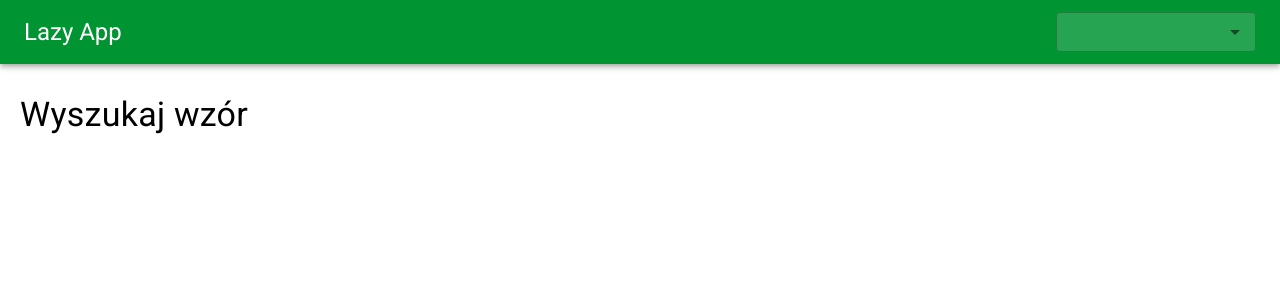
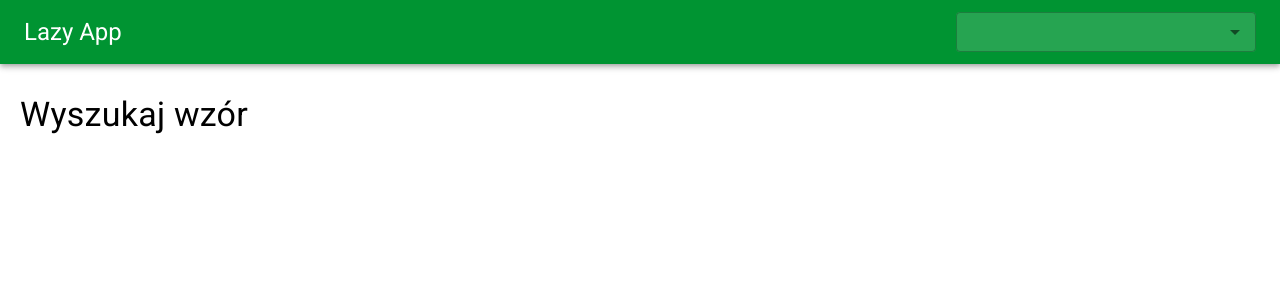
Before and after one commit to AleksanderSkubala/app-for-lazy, a React (Create React App) app: page / in a window 1280 px wide. Shown: the top 300 px of the page. Built offline with nearby package versions, Linux system fonts and the light colour scheme; the HTML template or start-up script is replaced by a standard one.

Commit message:
Add categories and change styles

```diff
--- a/src/components/Complete.js
+++ b/src/components/Complete.js
@@ -21,25 +21,11 @@ const styles = theme => ({
       width: 'auto',
     },
   },
-  popper: {
-    // transition: theme.transitions.create('width'),
-    width: 250,
-  },
   input: {
-    minWidth: 200,
+    minWidth: 300,
     '& input': {
       padding: theme.spacing(1, 1, 1, 7),
       width: '100%',
-      [theme.breakpoints.up('sm')]: {
-        transition: theme.transitions.create('width'),
-        width: 200,
-        '&:focus': {
-          width: 250,
-        },
-        '&:hover': {
-          width: 250,
-        },
-      },
     }
   },
 });
@@ -63,12 +49,9 @@ class Complete extends React.Component {
     return (
       <Autocomplete
         id="combo-box-search"
-        classes={{
-          root: classes.search,
-          popper: classes.popper,
-        }}
-        fullWidth
+        className={classes.search}
         autoHighlight={true}
+        groupBy={option => option.category}
         options={mainList}
         getOptionLabel={option => option.name}
         onInputChange={this.setFormula}
@@ -76,6 +59,7 @@ class Complete extends React.Component {
           <TextField
             className={classes.input}
             {...params}
+            fullWidth
             variant="outlined"
             size="small"
           />
--- a/src/mainList.js
+++ b/src/mainList.js
@@ -1,5 +1,5 @@
 export const mainList = [
-  {name: 'prędkość w ruchu po okręgu', formula: 'v=s/t', latex: "v= \\frac s t"},
-  {name: 'prędkość w ruchu jedn.', formula: 'v=(s/t)*1.23', latex: `a^2 + b^2 = c^2`},
-  {name: 'prędkość Żyda', formula: 'v=h*v', latex: `V=h*v`},
+  {name: 'prędkość w ruchu po okręgu', formula: 'v=s/t', latex: "v= \\frac s t", category: "Kinematyka"},
+  {name: 'prędkość w ruchu jedn.', formula: 'v=(s/t)*1.23', latex: `a^2 + b^2 = c^2`, category: "Kinematyka"},
+  {name: 'prędkość Żyda', formula: 'v=h*v', latex: `V=h*v`, category: "happy math"},
 ];
```
